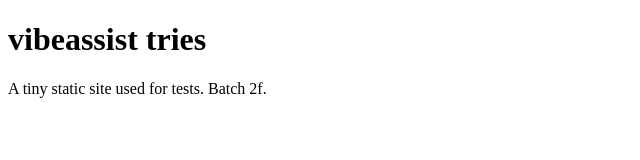
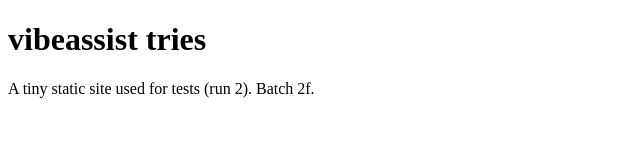
Before and after one commit to k1sr/vibeassist-tries, a website: page index.html in a window 1280 px wide. Shown: the full height of the page, 0-640 px from the left. Drawn offline with Linux system fonts and the light colour scheme.

Commit message:
Visible change for batch 2f run 2, step 1
Co-Authored-By: Claude Opus 5.5 <noreply@anthropic.com>
Claude-Session: https://claude.ai/code/session_01YRXdXU3fGEUsyKTV2mFX7B

```diff
--- a/index.html
+++ b/index.html
@@ -3,6 +3,6 @@
 <head><meta charset="utf-8"><title>vibeassist tries</title></head>
 <body>
 <h1>vibeassist tries</h1>
-<p>A tiny static site used for tests. Batch 2f.</p>
+<p>A tiny static site used for tests (run 2). Batch 2f.</p>
 </body>
 </html>
```
